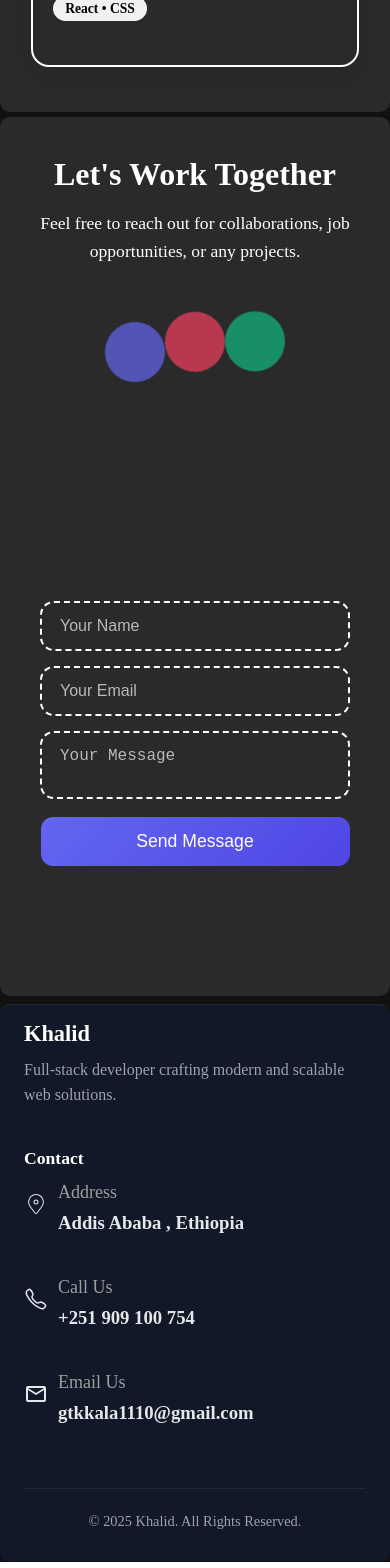
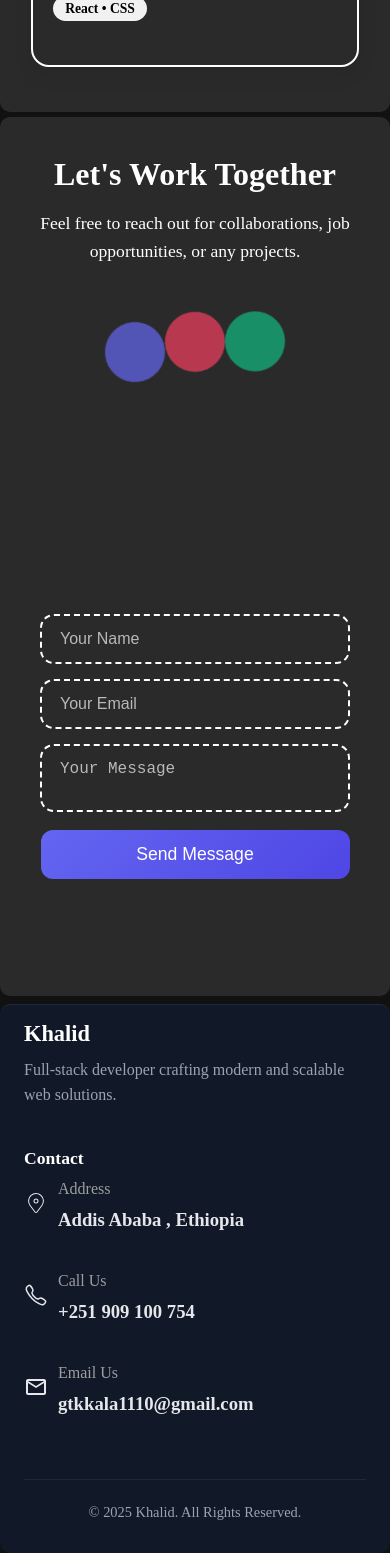
Before and after one commit to GTK-kala/Personal-Portfolio-App, a React (Vite) app in the folder Personal-Portfolio-App/: page / in a window 390 px wide. Shown: the part 4193-5761 px from the top of the page. Built offline with nearby package versions, Linux system fonts and the light colour scheme.

Commit message:
Adjustion contact section spaces on medium screen

```diff
--- a/Personal-Portfolio-App/src/components/Contact/Contact.css
+++ b/Personal-Portfolio-App/src/components/Contact/Contact.css
@@ -249,7 +249,10 @@
     height: 80vh;
   }
   .contact-container {
-    gap: 90px;
+    gap: 100px;
+  }
+  .contact-left {
+    margin-bottom: 16px;
   }
   .contact-animation {
     position: relative;
--- a/Personal-Portfolio-App/src/components/Footer/Footer.css
+++ b/Personal-Portfolio-App/src/components/Footer/Footer.css
@@ -195,4 +195,9 @@
     top: -10px;
     margin-top: 0px;
   }
+  .info1 {
+    top: 5px;
+    font-size: medium;
+   font-weight: 100;
+  }
 }
```
